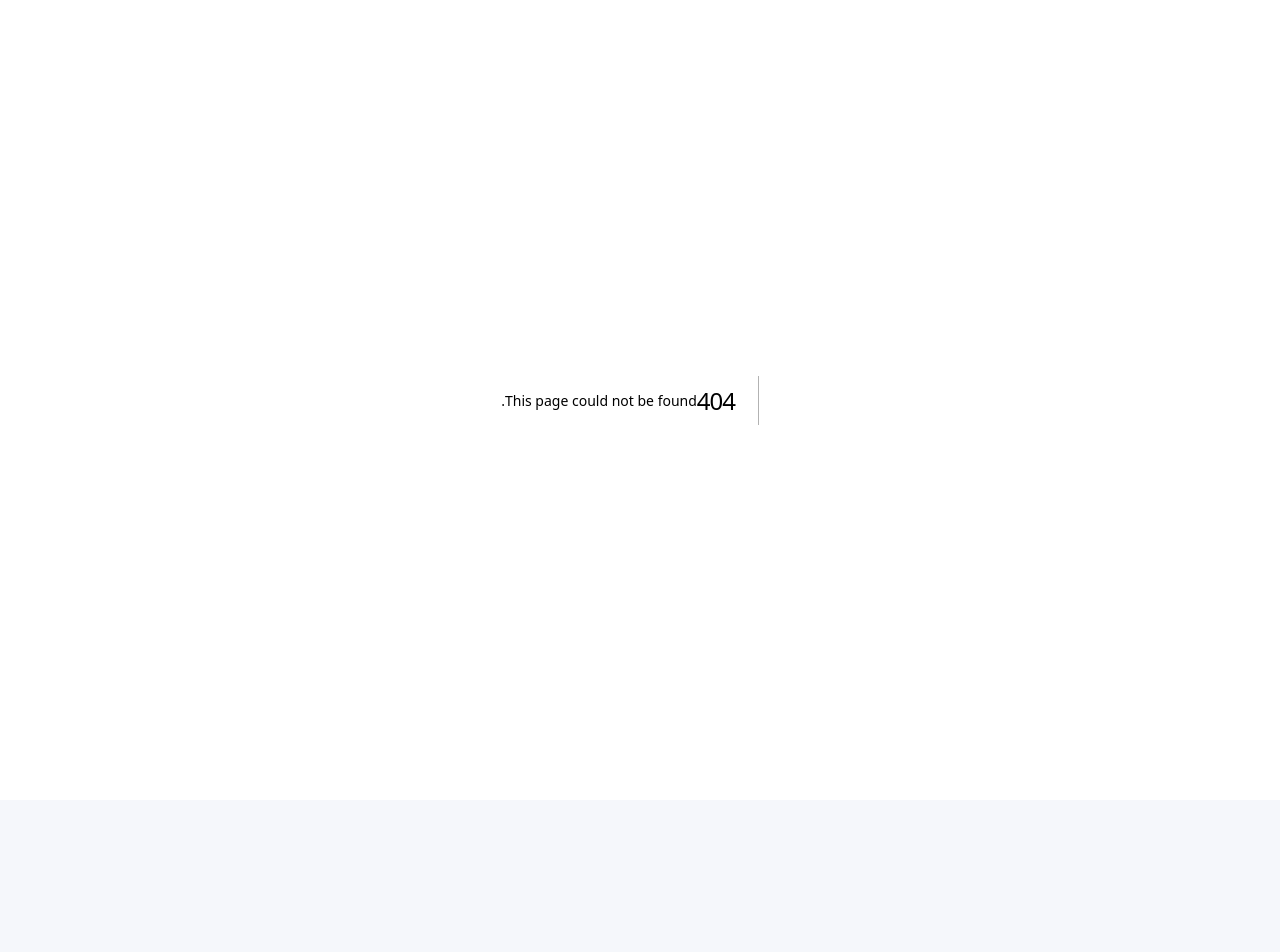
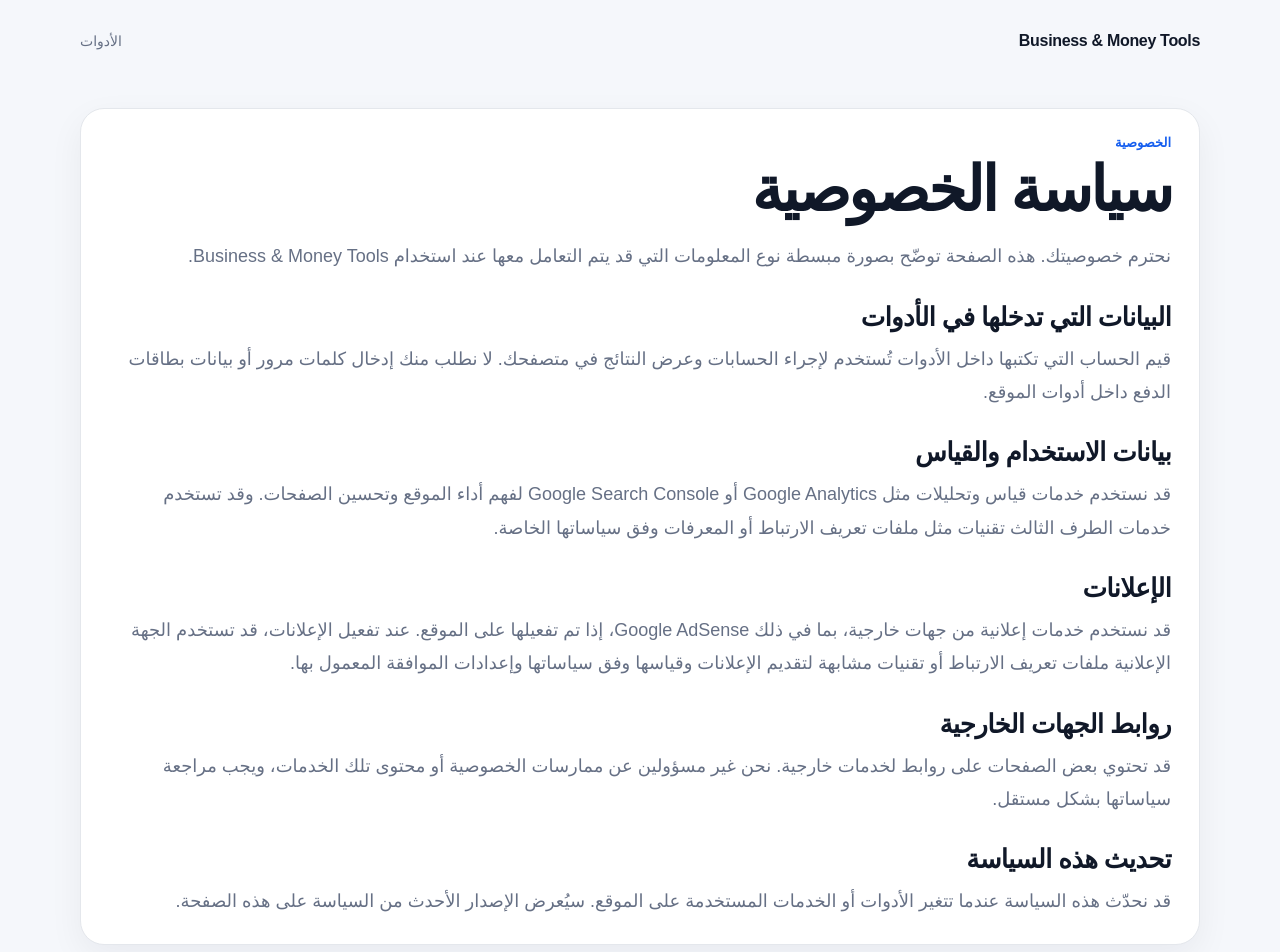
Before and after one commit to aelkhoreiby/business-money-tools, a Next.js app: page /privacy in a window 1280 px wide. Before the commit this address had no page. Shown: the top 952 px of the page. Before the commit the page ends 800 px from the top, so only its background shows below. Built offline with nearby package versions, Linux system fonts and the light colour scheme.

Commit message:
Create Privacy Policy page

```diff
--- /dev/null
+++ b/app/privacy/page.tsx
@@ -0,0 +1,72 @@
+import Link from "next/link";
+
+export const metadata = {
+  title: "سياسة الخصوصية | Business & Money Tools",
+  description: "سياسة الخصوصية لموقع Business & Money Tools.",
+};
+
+export default function PrivacyPage() {
+  return (
+    <main className="page">
+      <nav className="top-nav" aria-label="التنقل الرئيسي">
+        <Link href="/" className="brand">Business &amp; Money Tools</Link>
+        <Link href="/tools/ecommerce-profit-calculator/" className="nav-tool">الأدوات</Link>
+      </nav>
+
+      <article className="content-card guide">
+        <span className="section-kicker">الخصوصية</span>
+        <h1>سياسة الخصوصية</h1>
+        <p>
+          نحترم خصوصيتك. هذه الصفحة توضّح بصورة مبسطة نوع المعلومات التي قد يتم التعامل
+          معها عند استخدام Business &amp; Money Tools.
+        </p>
+
+        <h2>البيانات التي تدخلها في الأدوات</h2>
+        <p>
+          قيم الحساب التي تكتبها داخل الأدوات تُستخدم لإجراء الحسابات وعرض النتائج في
+          متصفحك. لا نطلب منك إدخال كلمات مرور أو بيانات بطاقات الدفع داخل أدوات الموقع.
+        </p>
+
+        <h2>بيانات الاستخدام والقياس</h2>
+        <p>
+          قد نستخدم خدمات قياس وتحليلات مثل Google Analytics أو Google Search Console
+          لفهم أداء الموقع وتحسين الصفحات. وقد تستخدم خدمات الطرف الثالث تقنيات مثل
+          ملفات تعريف الارتباط أو المعرفات وفق سياساتها الخاصة.
+        </p>
+
+        <h2>الإعلانات</h2>
+        <p>
+          قد نستخدم خدمات إعلانية من جهات خارجية، بما في ذلك Google AdSense، إذا تم
+          تفعيلها على الموقع. عند تفعيل الإعلانات، قد تستخدم الجهة الإعلانية ملفات
+          تعريف الارتباط أو تقنيات مشابهة لتقديم الإعلانات وقياسها وفق سياساتها وإعدادات
+          الموافقة المعمول بها.
+        </p>
+
+        <h2>روابط الجهات الخارجية</h2>
+        <p>
+          قد تحتوي بعض الصفحات على روابط لخدمات خارجية. نحن غير مسؤولين عن ممارسات
+          الخصوصية أو محتوى تلك الخدمات، ويجب مراجعة سياساتها بشكل مستقل.
+        </p>
+
+        <h2>تحديث هذه السياسة</h2>
+        <p>
+          قد نحدّث هذه السياسة عندما تتغير الأدوات أو الخدمات المستخدمة على الموقع.
+          سيُعرض الإصدار الأحدث من السياسة على هذه الصفحة.
+        </p>
+      </article>
+
+      <Footer />
+    </main>
+  );
+}
+
+function Footer() {
+  return (
+    <footer className="site-footer">
+      <span>Business &amp; Money Tools</span>
+      <span>
+        <Link href="/privacy/">الخصوصية</Link> · <Link href="/terms/">الشروط</Link> · <Link href="/about/">عن الموقع</Link>
+      </span>
+    </footer>
+  );
+}
```
